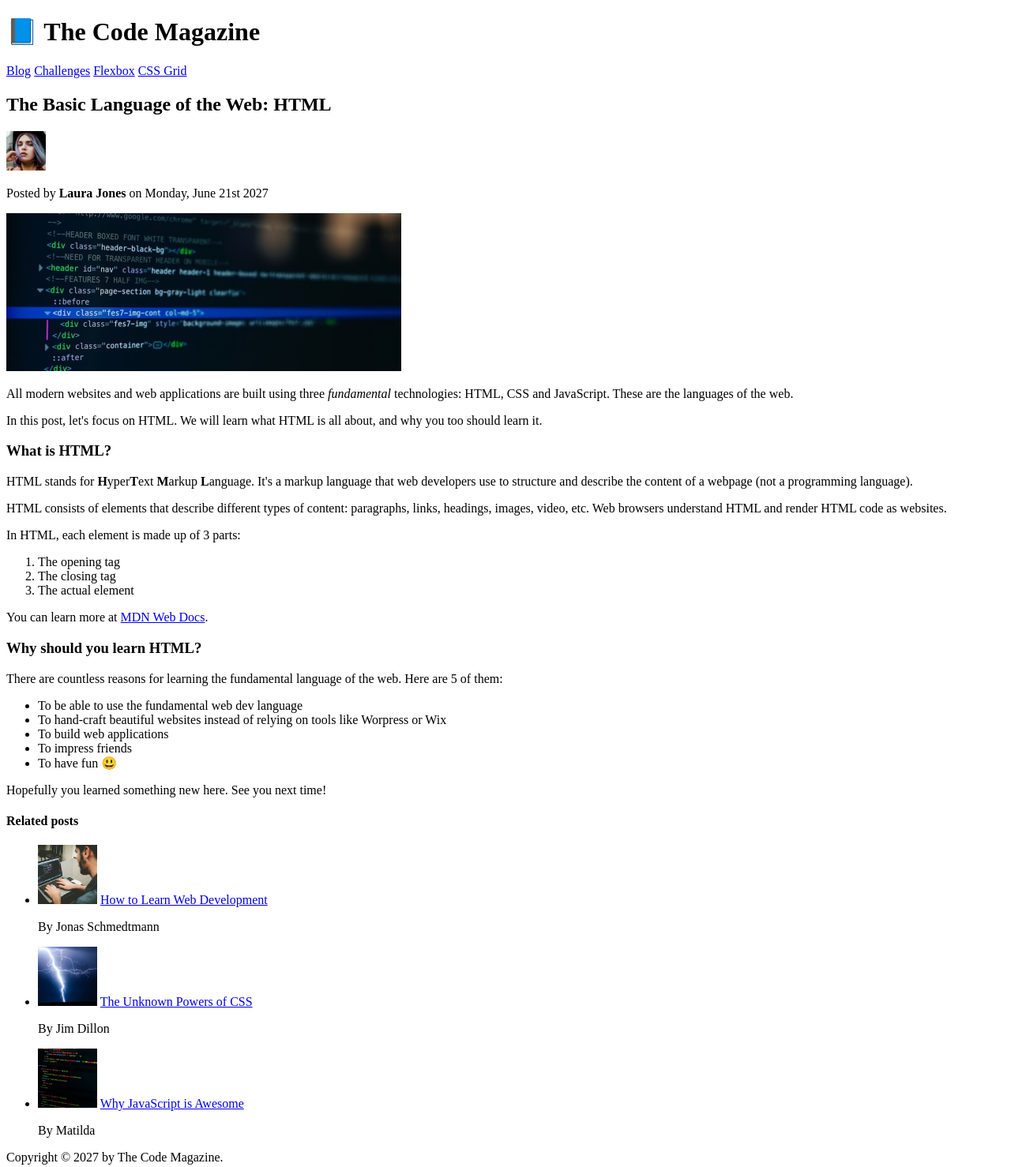
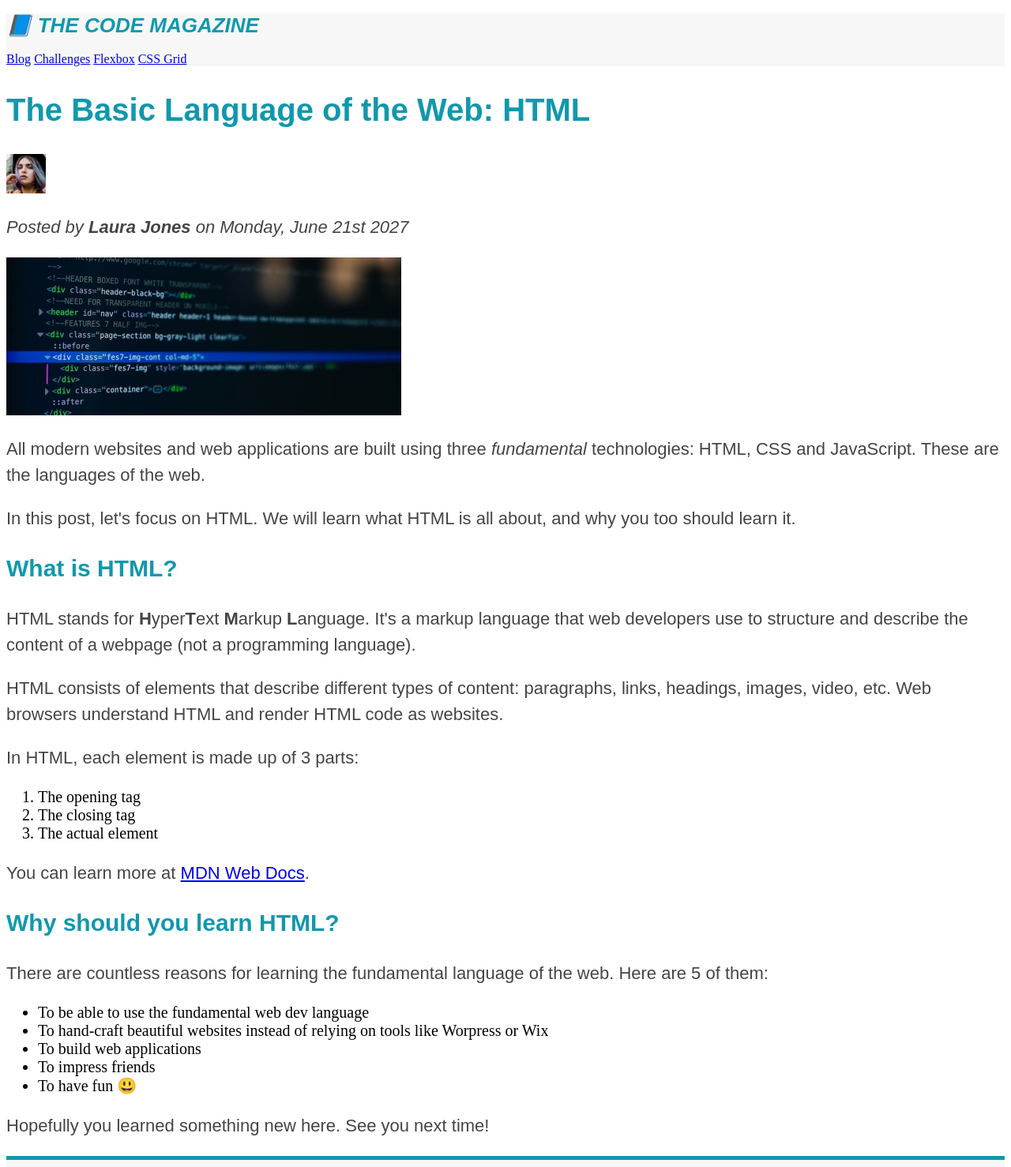
Before and after one commit to BrenoToledo/html_css_udemy, a plain HTML site: page Material do curso/html-css-course-master/html-css-course-master/starter/03-CSS-Fundamentals/index.html in a window 1280 px wide. Shown: the top 1478 px of the page at 79% size. Drawn offline with Linux system fonts and the light colour scheme.

Commit message:
Final da Aula 01 - HTML Básico

```diff
--- a/Material do curso/html-css-course-master/html-css-course-master/starter/03-CSS-Fundamentals/index.html
+++ b/Material do curso/html-css-course-master/html-css-course-master/starter/03-CSS-Fundamentals/index.html
@@ -2,6 +2,7 @@
 <html lang="en">
   <head>
     <meta charset="UTF-8" />
+    <link rel="stylesheet" href="style.css" />
     <title>The Basic Language of the Web: HTML</title>
   </head>
 
@@ -15,7 +16,7 @@
     <h6>The Basic Language of the Web: HTML</h6>
     -->
 
-    <header>
+    <header class="main-header">
       <h1>📘 The Code Magazine</h1>
 
       <nav>
@@ -37,7 +38,9 @@
           width="50"
         />
 
-        <p>Posted by <strong>Laura Jones</strong> on Monday, June 21st 2027</p>
+        <p id="author">
+          Posted by <strong>Laura Jones</strong> on Monday, June 21st 2027
+        </p>
 
         <img
           src="img/post-img.jpg"
@@ -112,7 +115,7 @@
     <aside>
       <h4>Related posts</h4>
 
-      <ul>
+      <ul class="related">
         <li>
           <img
             src="img/related-1.jpg"
@@ -141,6 +144,6 @@
       </ul>
     </aside>
 
-    <footer>Copyright &copy; 2027 by The Code Magazine.</footer>
+    <footer><p>Copyright &copy; 2027 by The Code Magazine.</p></footer>
   </body>
 </html>
--- /dev/null
+++ b/Material do curso/html-css-course-master/html-css-course-master/starter/03-CSS-Fundamentals/style.css
@@ -0,0 +1,72 @@
+h1,
+h2,
+h3,
+h4,
+p {
+  font-family: sans-serif;
+  color: #444;
+}
+
+h1,
+h2,
+h3 {
+  color: #1098ad;
+}
+li body {
+  background-color: #ffffff;
+}
+
+h1 {
+  /* Fontes */
+  font-size: 26px;
+
+  /* Deixando a fonte Maiuscula  */
+  text-transform: uppercase;
+  font-style: italic;
+}
+
+h2 {
+  font-size: 40px;
+}
+
+h3 {
+  font-size: 30px;
+}
+
+h4 {
+  font-size: 28px;
+  text-transform: uppercase;
+  text-align: center;
+}
+
+p {
+  font-size: 22px;
+  line-height: 1.5;
+}
+
+li {
+  font-size: 20px;
+}
+
+footer p {
+  font-size: 16px;
+  font-style: italic;
+}
+
+#author {
+  font-style: italic;
+}
+
+.related {
+  list-style: none;
+}
+
+.main-header {
+  background-color: #f7f7f7;
+}
+
+aside {
+  background-color: #f7f7f7;
+  border-top: 5px solid #1098ad;
+  border-bottom: 5px solid #1098ad;
+}
```
